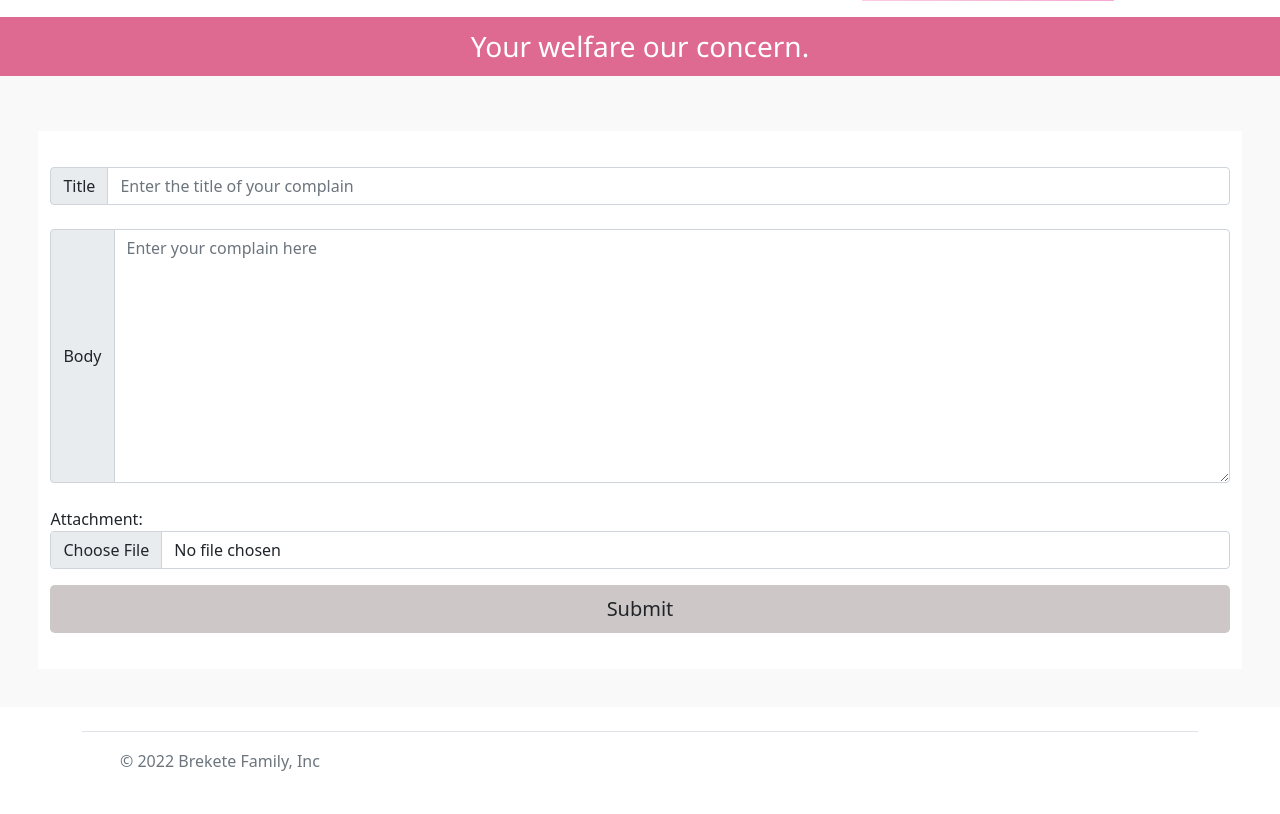
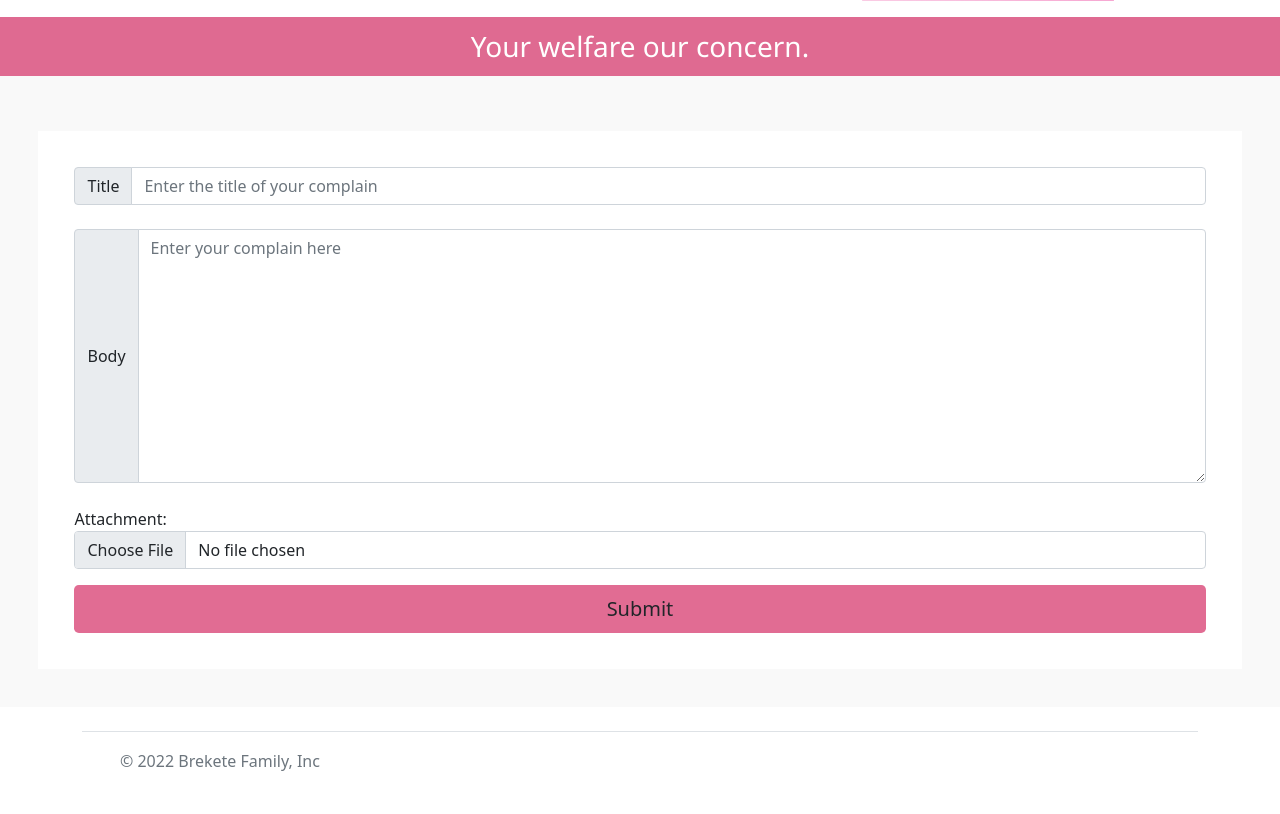
Before and after one commit to DamaMichaelYohanna/complain-system, a Django app: page /complain in a window 1280 px wide. Shown: the part 464-1278 px from the top of the page. Run offline with Django 4.2, Linux system fonts and the light colour scheme; a user stored in the database is signed in; some libraries are stand-ins or nearby versions.

Commit message:
update complain html and css. change submit btn color

```diff
--- a/main/static/main/style.css
+++ b/main/static/main/style.css
@@ -157,7 +157,7 @@
 }
 .inner-parent{
   background-color: white;
-  padding: 3% 1%;
+  padding: 3% 3%;
 }
 .complain-input-lable{
     background: rgba(212, 46, 102, .7);
--- a/main/template/main/complain.html
+++ b/main/template/main/complain.html
@@ -62,7 +62,7 @@
         {% csrf_token %}
         <button
           class="btn btn-lg form-control"
-          style="background: rgb(206, 199, 199) !important"
+          style="background: rgba(212, 46, 102, .7) !important"
         >
           Submit
         </button>
```
